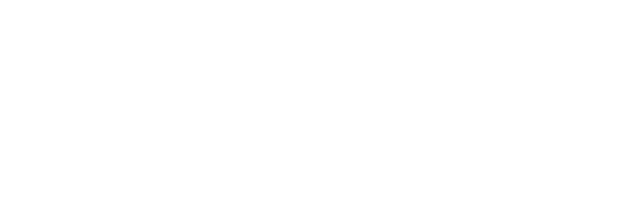
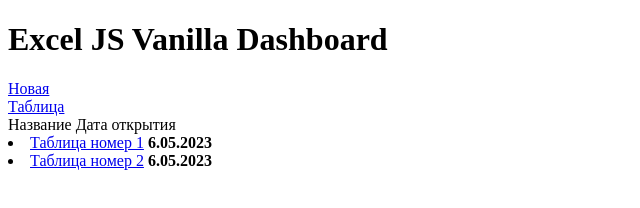
Before and after one commit to marinaburyakova/SPA_Excel, a website: page src/index.html in a window 1280 px wide. Shown: the whole page, without its empty margins (0-640 px from the left). Drawn offline with nearby package versions, Linux system fonts and the light colour scheme.

Commit message:
верстка завершена1

```diff
--- a/src/index.html
+++ b/src/index.html
@@ -12,6 +12,36 @@
   </head>
   <body>
     <div id="app">
+      <div class="db">
+        <div class="db__header">
+          <h1>Excel JS Vanilla Dashboard</h1>
+        </div>
+        <div class="db__new">
+          <div class="db__view">
+            <a href="#" class="db__create">
+              Новая <br />
+              Таблица
+            </a>
+          </div>
+        </div>
+        <div class="db__table db__view">
+          <div class="db__list-header">
+            <span>Название</span>
+            <span>Дата открытия</span>
+          </div>
+
+          <ui class="db__list">
+            <li class="db__record">
+              <a href="#">Таблица номер 1</a>
+              <strong>6.05.2023</strong>
+            </li>
+            <li class="db__record">
+              <a href="#">Таблица номер 2</a>
+              <strong>6.05.2023</strong>
+            </li>
+          </ui>
+        </div>
+      </div>
     </div>
   </body>
 </html>
```
